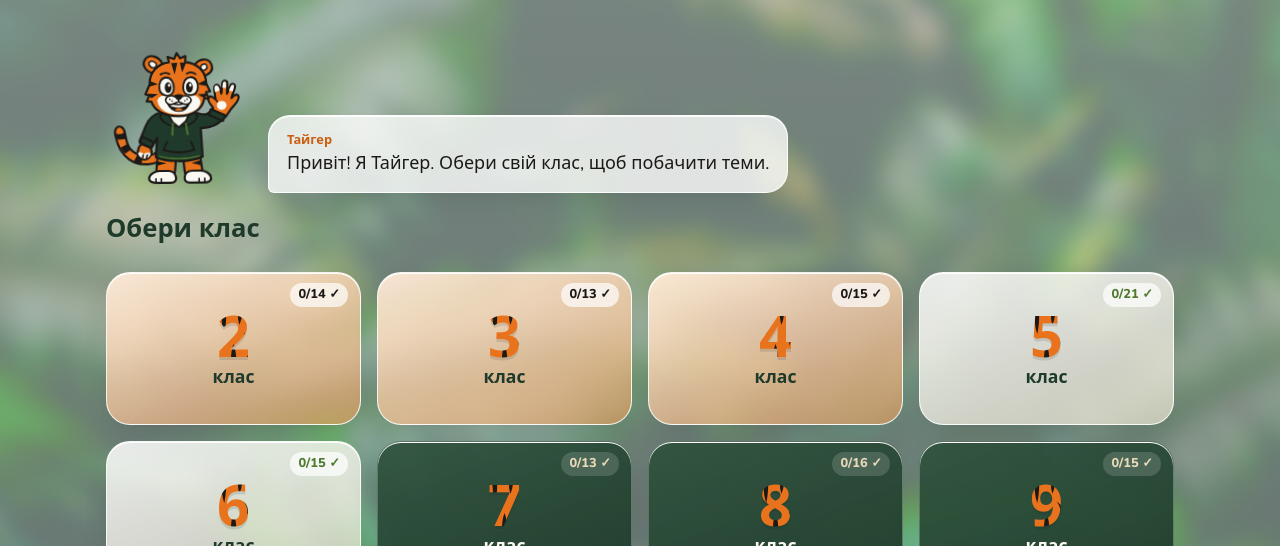
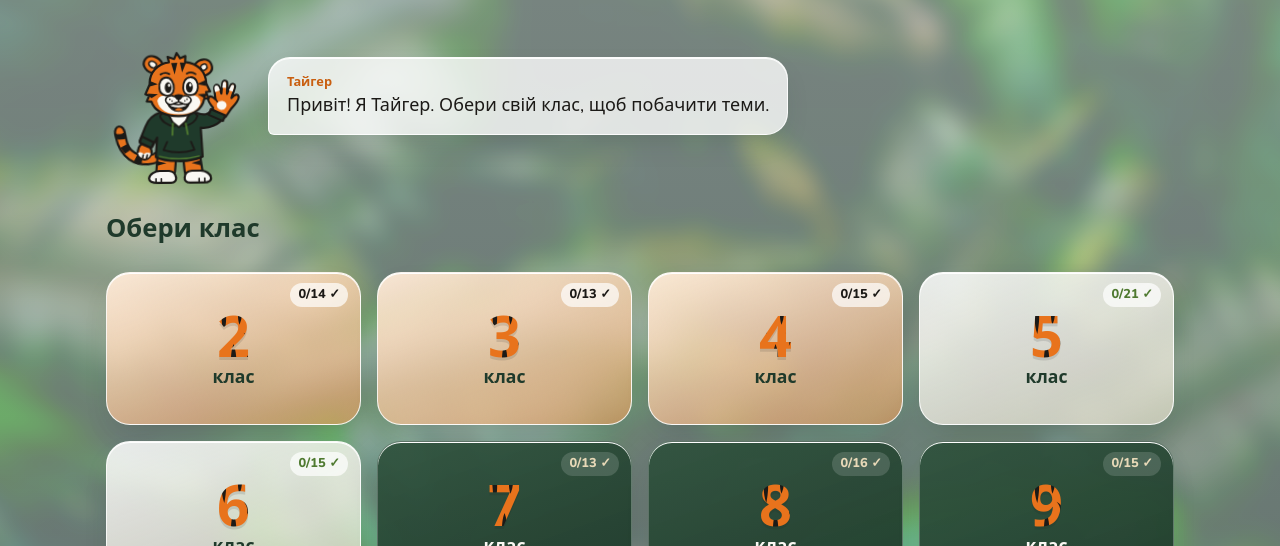
Before and after one commit to DiWasilewskii/EdiT, a plain HTML site: page index.html in a window 1280 px wide. Shown: the part 254-800 px from the top of the page. Drawn offline with nearby package versions, Linux system fonts and the light colour scheme; a web font is replaced by a local one.

Commit message:
Репліка Тайгера на головній — на рівні голови
Co-Authored-By: Claude Opus 5.5 <noreply@anthropic.com>

```diff
--- a/css/style.css
+++ b/css/style.css
@@ -394,6 +394,9 @@ body.vik-7-9 .tiger__pic { width: 72px; height: 72px; animation: none; }
 .hero + .tiger .tiger__pic,
 .empty .tiger__pic,
 .lesson-inline__done .tiger__pic { width: 150px; height: 150px; }
+/* На головній репліка стоїть на рівні голови Тайгера, а не біля лап */
+.hero + .tiger { align-items: flex-start; }
+.hero + .tiger .tiger__bubble { margin-top: 14px; }
 
 /* ---------- Живий Тайгер ----------
    SVG вбудований у сторінку (js/tiger-art.js), групи мають класи t-…
```
